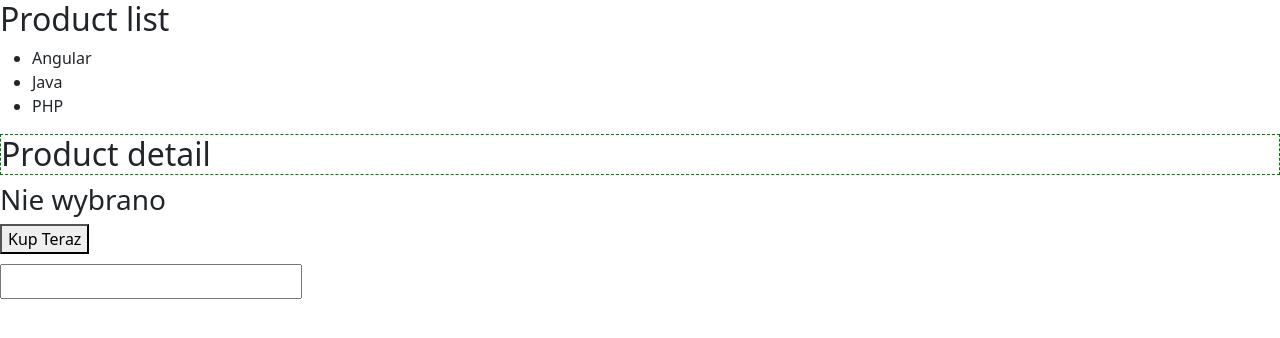
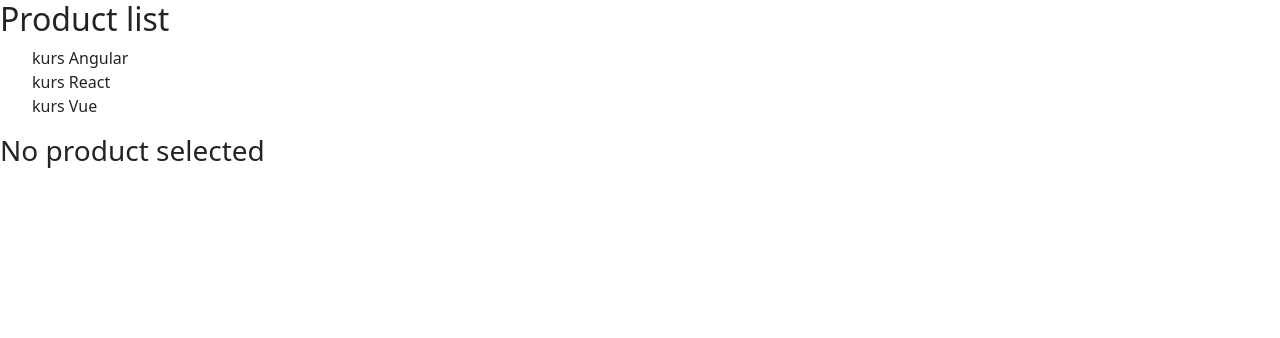
Before and after one commit to dev-com2020/angular_alx_1, an Angular app in the folder my-app/: page / in a window 1280 px wide. Shown: the top 338 px of the page. Built offline with nearby package versions, Linux system fonts and the light colour scheme.

Commit message:
11:33 25/4

```diff
--- a/my-app/src/app/products/product-detail/product-detail.component.html
+++ b/my-app/src/app/products/product-detail/product-detail.component.html
@@ -1,3 +1,27 @@
-<h2>Product detail</h2>
-<h3>{{ productName }}</h3>
-<button (click)="buy()">Kup Teraz</button>
+<div *ngIf="productName;else noProduct">
+    <h2>Product detail</h2>
+    <h3>{{ productName }}</h3>
+    <div [ngSwitch]="productName">
+        <p *ngSwitchCase="'kurs React'">react jest super</p>
+        <p *ngSwitchCase="'kurs Angular'">angular jest super</p>
+        <p *ngSwitchDefault>Brak opisu</p>
+    </div>
+    <button (click)="buy()">Kup Teraz</button>
+</div>
+<ng-template #noProduct>
+    <h3>No product selected</h3>
+</ng-template>
+
+<!-- @if(productName){
+    <div>
+    <h2>Product detail</h2>
+    <h3>{{ productName }}</h3>
+    <button (click)="buy()">Kup Teraz</button>
+</div>
+}
+@elseif(productName == 'Reklamka') {
+    <h2>Reklamka...</h2>
+}
+@else {
+    <h2>No product selected</h2>
+} -->
--- a/my-app/src/app/products/product-list/product-list.component.css
+++ b/my-app/src/app/products/product-list/product-list.component.css
@@ -5,3 +5,7 @@
     margin-top: 10px;
     margin-bottom: 10px;
 }
+
+li {
+    list-style: none;
+}
--- a/my-app/src/app/products/product-list/product-list.component.html
+++ b/my-app/src/app/products/product-list/product-list.component.html
@@ -1,8 +1,9 @@
 <h2>Product list</h2>
 <ul>
-    <li (click)="selectedProduct = 'Angular'">Angular</li>
-    <li (click)="selectedProduct = 'Java'">Java</li>
-    <li (click)="selectedProduct = 'PHP'">PHP</li>
+    <li *ngFor="let product of products;"
+    (click)="selectedProduct = product">
+        {{product}}
+    </li>
 </ul>
 <app-product-detail
 #product
@@ -10,4 +11,13 @@
 (bought)="onBuy($event)"></app-product-detail>
 <br>
 <!-- <span>{{ product.name }}</span> -->
-<input type="text" [ngClass]="{'error': isInvalid(inputValue)}" [(ngModel)]="inputValue">
+<!-- <input type="text" [ngClass]="{'error': isInvalid(inputValue)}" [(ngModel)]="inputValue">
+<div [ngStyle]="{'color': isInvalid(inputValue) ? 'red' : 'green'}">
+    {{ inputValue }}
+</div> -->
+
+    <!-- @for(product of products; track product){
+    <li (click)="selectedProduct = product> {{ product }} </li>
+    } @empty{
+        <li> No products </li>
+    }-->
--- a/my-app/src/app/products/product-list/product-list.component.ts
+++ b/my-app/src/app/products/product-list/product-list.component.ts
@@ -8,8 +8,9 @@
 })
 export class ProductListComponent implements AfterViewInit {
  suma = 1 + 1
- selectedProduct = 'Nie wybrano'
+ selectedProduct = ''
  @Input() inputValue = ''
+ products = ['kurs Angular', 'kurs React', 'kurs Vue']
 
  @ViewChild(ProductDetailComponent) productDetail: ProductDetailComponent | undefined
 
@@ -23,6 +24,12 @@
    }
  }
 
+//  get trackByProducts() {
+//   return (index: number, name: string) => {
+//   return `${index}-${name}`
+//   }
+
+
  isInvalid(inputValue: string):boolean{
     return inputValue.length < 3
  }
```
